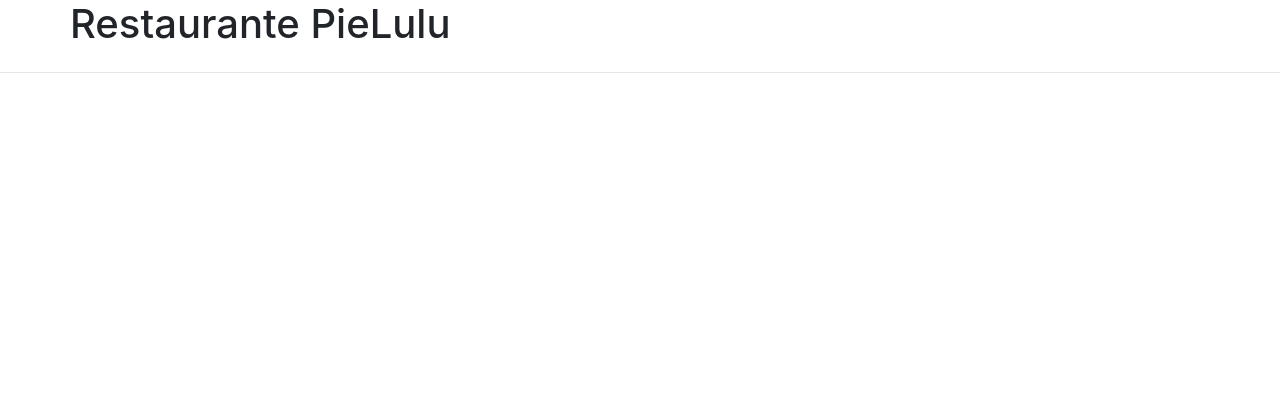
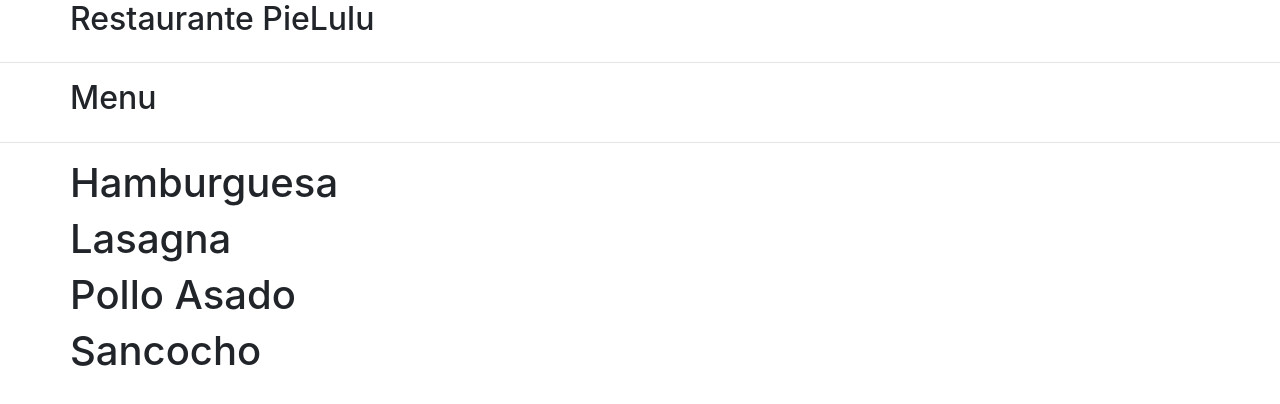
Before and after one commit to MDelgado20/angular-basico-RestPieLulu, an Angular app in the folder AppRestaurante/: page / in a window 1280 px wide. Shown: the top 404 px of the page. Built offline with nearby package versions, Linux system fonts and the light colour scheme.

Commit message:
Modificaciones de encabezados y menu

```diff
--- a/AppRestaurante/src/app/app.component.html
+++ b/AppRestaurante/src/app/app.component.html
@@ -1 +1,10 @@
-<app-rest-pie-lulu></app-rest-pie-lulu>
+<div class="container content">
+    <div class="row">
+        <div class="col-ms-6">
+            <h2>Restaurante PieLulu</h2>
+        </div>
+    </div>
+</div>
+<hr style="width:100%;">
+
+<app-menu-rest-pie-lulu></app-menu-rest-pie-lulu>
--- a/AppRestaurante/src/app/menu-rest-pie-lulu/menu-rest-pie-lulu.component.html
+++ b/AppRestaurante/src/app/menu-rest-pie-lulu/menu-rest-pie-lulu.component.html
@@ -1 +1,11 @@
-<p>menu-rest-pie-lulu works!</p>
+<div class="container content">
+    <div class="row">
+        <div class="col-ms-6">
+            <h2>Menu</h2>
+        </div>
+    </div>
+</div>
+
+<hr style="width:100%;">
+
+<app-rest-pie-lulu *ngFor="let x of menu" [nombre]="x"></app-rest-pie-lulu>
--- a/AppRestaurante/src/app/menu-rest-pie-lulu/menu-rest-pie-lulu.component.ts
+++ b/AppRestaurante/src/app/menu-rest-pie-lulu/menu-rest-pie-lulu.component.ts
@@ -7,7 +7,10 @@ import { Component, OnInit } from '@angular/core';
 })
 export class MenuRestPieLuluComponent implements OnInit {
 
-  constructor() { }
+  menu: string[];
+  constructor() {
+    this.menu = ['Hamburguesa', 'Lasagna', 'Pollo Asado', 'Sancocho'];
+   }
 
   ngOnInit(): void {
   }
--- a/AppRestaurante/src/app/rest-pie-lulu/rest-pie-lulu.component.html
+++ b/AppRestaurante/src/app/rest-pie-lulu/rest-pie-lulu.component.html
@@ -7,5 +7,3 @@
 
     </div>
 </div>
-
-<hr style="width:100%;">
--- a/AppRestaurante/src/app/rest-pie-lulu/rest-pie-lulu.component.ts
+++ b/AppRestaurante/src/app/rest-pie-lulu/rest-pie-lulu.component.ts
@@ -1,4 +1,4 @@
-import { Component, OnInit } from '@angular/core';
+import { Component, OnInit, Input } from '@angular/core';
 
 @Component({
   selector: 'app-rest-pie-lulu',
@@ -7,10 +7,9 @@ import { Component, OnInit } from '@angular/core';
 })
 export class RestPieLuluComponent implements OnInit {
 
-  nombre; string;
+  @Input() nombre: string;
   constructor() {
-    this.nombre="Restaurante PieLulu";
-   }
+  }
 
   ngOnInit(): void {
   }
```
